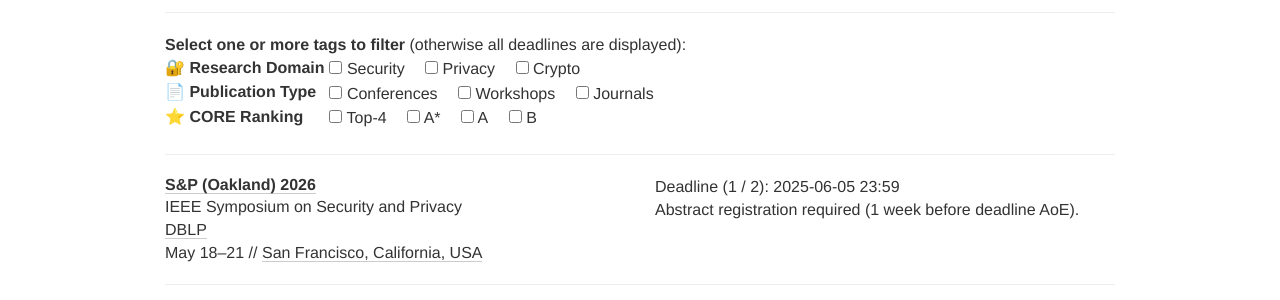
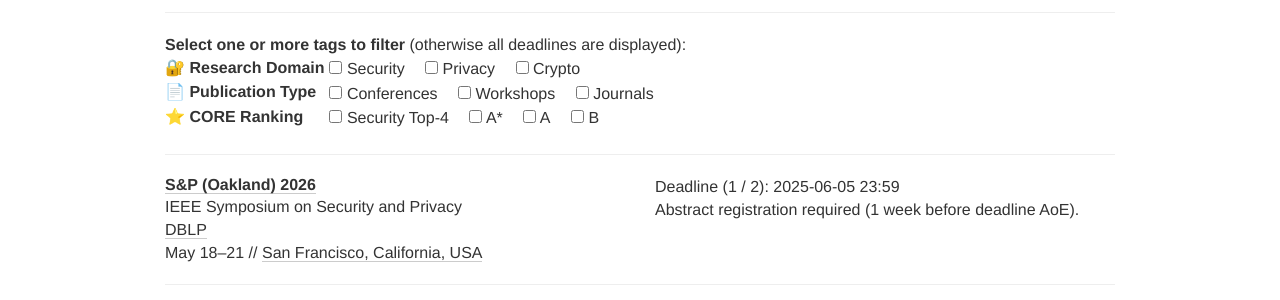
Before and after one commit to sec-deadlines/sec-deadlines.github.io, a Jekyll site: the page built from index.html, in a window 1280 px wide and 900 px high. Shown: the part 252-552 px from the top of the window. Built offline with Jekyll 4.4.1, drawn with Linux system fonts in a browser that asks for light colours; nearby versions of some CDN libraries; comment, search, counter and statistics services are not loaded.

Commit message:
Update filter

```diff
--- a/_data/filters.yml
+++ b/_data/filters.yml
@@ -15,7 +15,7 @@
     tag: JRN
 
 filter3:
-  - name: Top-4
+  - name: Security Top-4
     tag: TOP4
   - name: A*
     tag: ASTAR
```
